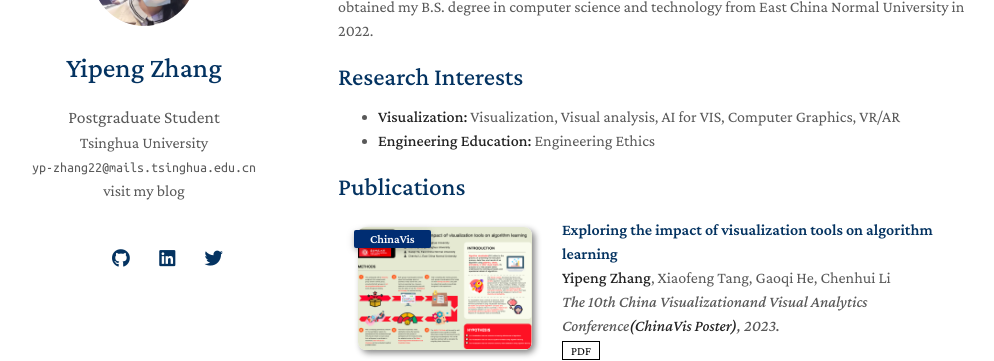
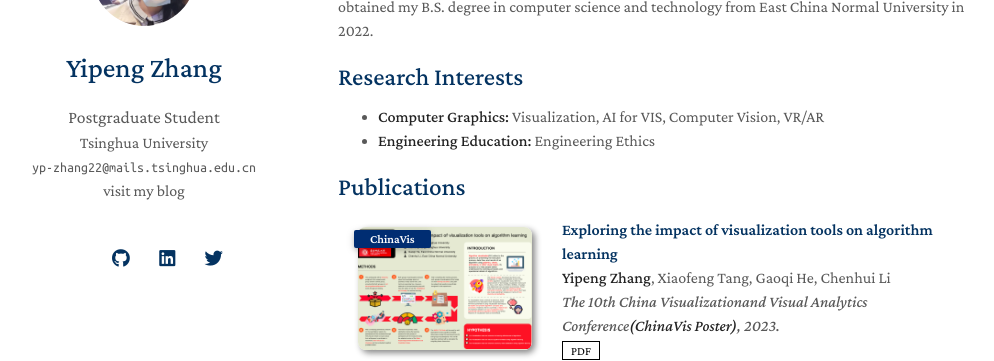
Before and after one commit to YipengZhang22/YipengZhang22.github.io, a Jekyll site: the page built from index.md, in a window 1280 px wide and 900 px high. Shown: the part 162-523 px from the top of the window, without its empty margins (132-1126 px from the left). Built offline with Jekyll 4.4.1, drawn with Linux system fonts in a browser that asks for light colours; nearby versions of some CDN libraries; a style sheet for code colours, icons or effects is not loaded; our own code applies the rules of GitHub Pages for plain Markdown files.

Commit message:
Update index.md

```diff
--- a/index.md
+++ b/index.md
@@ -8,7 +8,7 @@ Nice to meet you! I am Yipeng ZHANG (张翼鹏), currently a postgraduate studen
 
 ## Research Interests
 
-- **Visualization:** Visualization, Visual analysis, AI for VIS, Computer Graphics, VR/AR
+- **Computer Graphics:** Visualization, AI for VIS, Computer Vision, VR/AR
 - **Engineering Education:** Engineering Ethics
 
 
```
